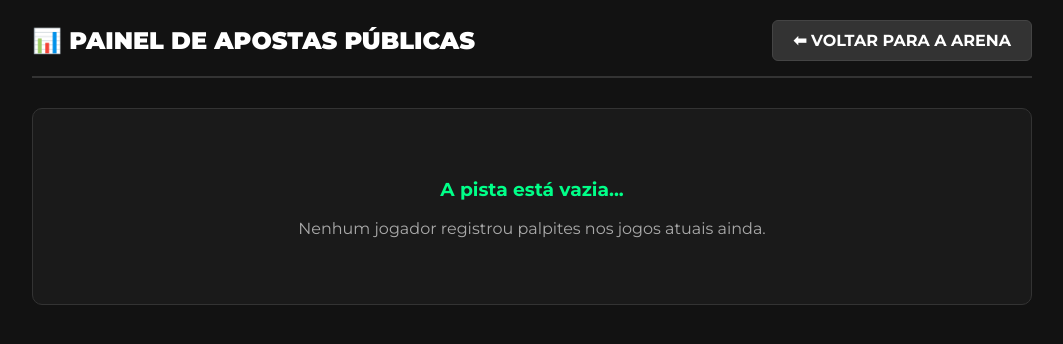
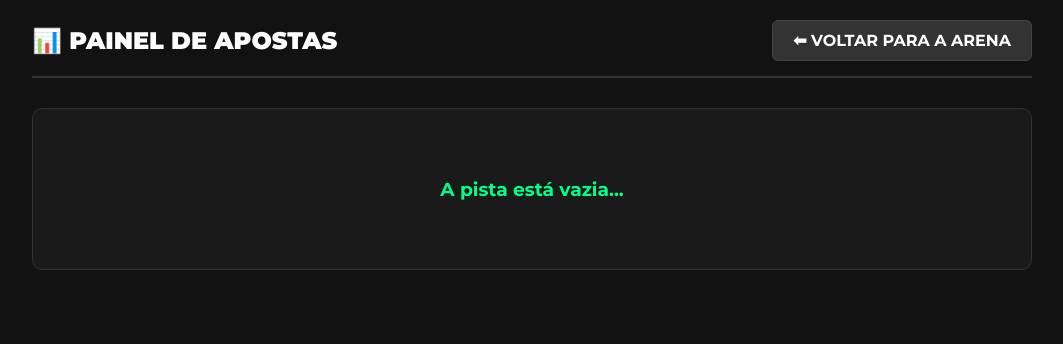
Before and after one commit to maquinas-sudo/bolaomaquinas, a Flask app: template templates/apostas.html in a window 1280 px wide. Shown: the top 344 px of the page, without its empty margins (108-1171 px from the left). Run offline with Flask 3, Linux system fonts and the light colour scheme; the template is opened without the code that fills it, so the values that code supplies are empty; some libraries are stand-ins or nearby versions.

Commit message:
Update apostas.html

```diff
--- a/templates/apostas.html
+++ b/templates/apostas.html
@@ -3,7 +3,7 @@
 <head>
     <meta charset="UTF-8">
     <meta name="viewport" content="width=device-width, initial-scale=1.0">
-    <title>Apostas Públicas | Bolão Máquinas</title>
+    <title>Apostas Públicas | Bolão</title>
     <link href="https://fonts.googleapis.com/css2?family=Montserrat:wght@400;700;900&display=swap" rel="stylesheet">
     <style>
         body { background-color: #121212; color: #e0e0e0; font-family: 'Montserrat', sans-serif; margin: 0; padding: 20px; box-sizing: border-box; }
@@ -17,7 +17,6 @@
         .card-jogo { background: #1a1a1a; border-radius: 8px; margin-bottom: 30px; border: 1px solid #333; overflow: hidden; box-shadow: 0 4px 15px rgba(0,0,0,0.3); }
         .header-jogo { background: #222; padding: 15px 20px; font-size: 1.2em; font-weight: bold; color: #00ff88; border-bottom: 2px solid #333; }
 
-        /* A tabela ganha um container para rolar para os lados no celular se necessário */
         .table-container { overflow-x: auto; }
         table { width: 100%; border-collapse: collapse; min-width: 700px; }
         th, td { padding: 12px 15px; text-align: center; border-bottom: 1px solid #2a2a2a; }
@@ -29,7 +28,6 @@
         .placar { font-size: 1.2em; font-weight: bold; color: #00ff88; background: rgba(0, 255, 136, 0.1); padding: 4px 10px; border-radius: 4px; border: 1px solid rgba(0, 255, 136, 0.2); }
         .dado-vazio { color: #555; }
 
-        /* Ajustes específicos para Celular (Mobile) */
         @media (max-width: 768px) {
             .header { flex-direction: column; align-items: flex-start; }
             .btn-voltar { width: 100%; text-align: center; box-sizing: border-box; margin-top: 10px; }
@@ -41,14 +39,13 @@
 
 <div class="container">
     <div class="header">
-        <h2>📊 PAINEL DE APOSTAS PÚBLICAS</h2>
+        <h2>📊 PAINEL DE APOSTAS</h2>
         <a href="{{ url_for('index') }}" class="btn-voltar">⬅ VOLTAR PARA A ARENA</a>
     </div>
 
     {% if apostas_agrupadas|length == 0 %}
         <div style="text-align: center; padding: 50px; background: #1a1a1a; border-radius: 10px; border: 1px solid #333;">
             <h3 style="color: #00ff88;">A pista está vazia...</h3>
-            <p style="color: #aaa;">Nenhum jogador registrou palpites nos jogos atuais ainda.</p>
         </div>
     {% else %}
         {% for nome_jogo, palpites in apostas_agrupadas.items() %}
@@ -64,7 +61,7 @@
                             <th>Vermelhos</th>
                             <th>Acréscimos</th>
                             <th>Pênaltis</th>
-                            <th>Autor Gol</th>
+                            <th>Artilheiro</th>
                         </tr>
                     </thead>
                     <tbody>
@@ -82,7 +79,7 @@
                             <td>{% if p.vermelhos %}{{ p.vermelhos }}{% else %}<span class="dado-vazio">-</span>{% endif %}</td>
                             <td>{% if p.acrescimo %}{{ p.acrescimo }}'{% else %}<span class="dado-vazio">-</span>{% endif %}</td>
                             <td style="color: #ffcc00; font-weight: bold;">{% if p.penaltis %}{{ p.penaltis }}{% else %}<span class="dado-vazio">-</span>{% endif %}</td>
-                            <td>{% if p.autor_gol %}{{ p.autor_gol }}{% else %}<span class="dado-vazio">-</span>{% endif %}</td>
+                            <td>{% if p.artilheiro %}{{ p.artilheiro }}{% else %}<span class="dado-vazio">-</span>{% endif %}</td>
                         </tr>
                         {% endfor %}
                     </tbody>
```
